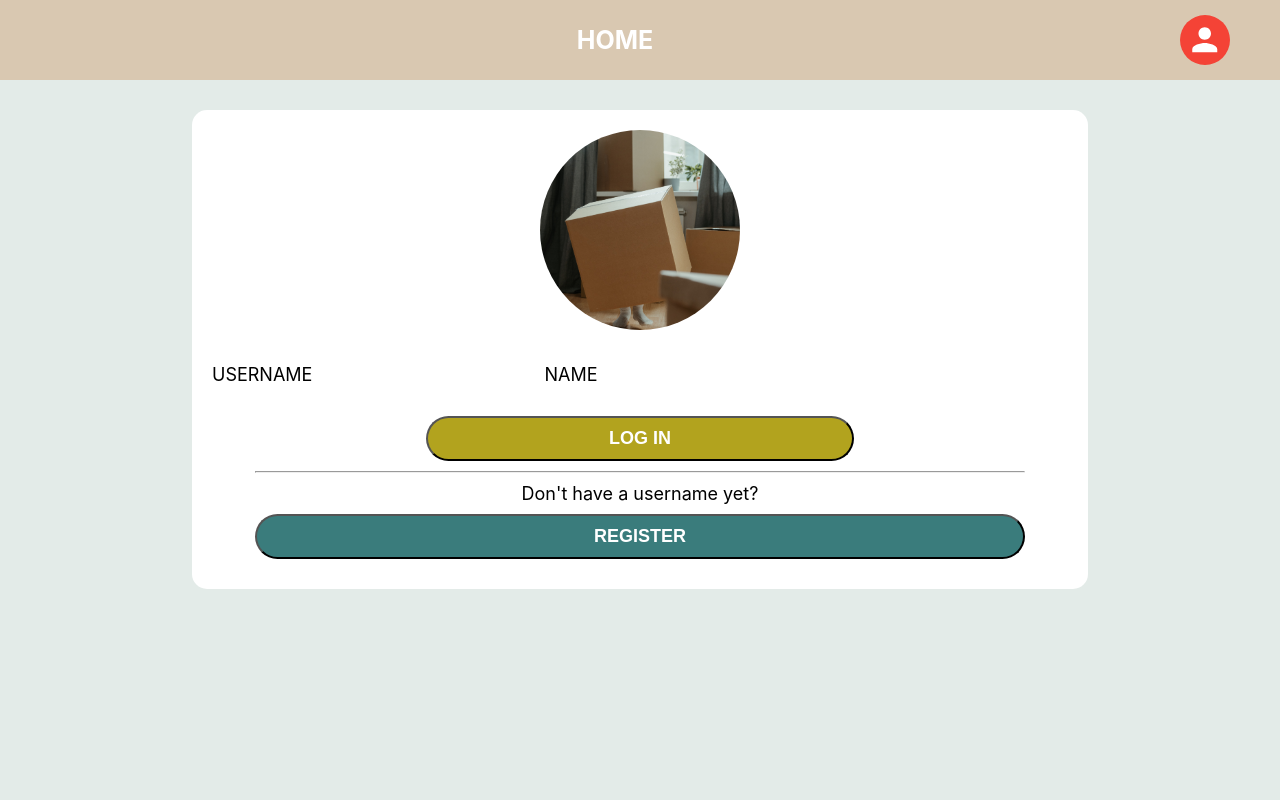
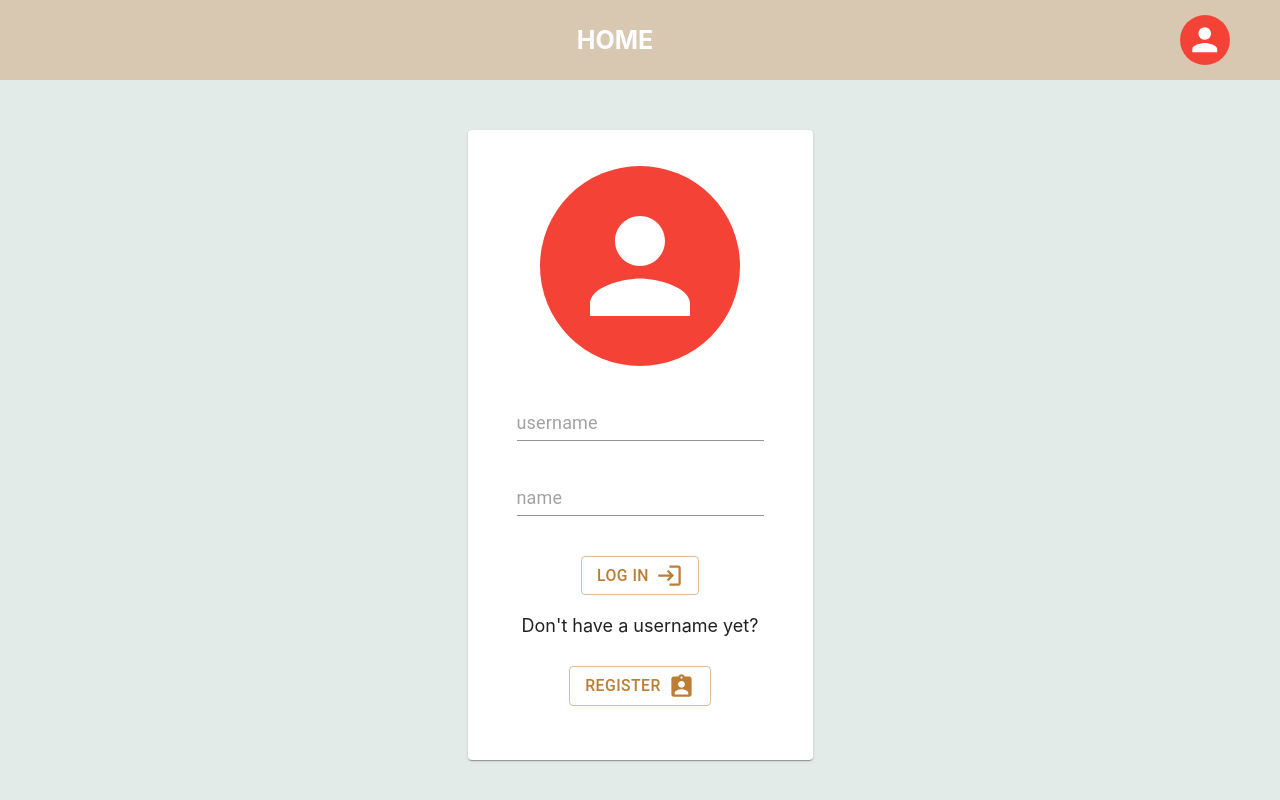
Before and after one commit to CelinaPlatt/nc-games, a React (Create React App) app: page /login in a window 1280 px wide. Shown: the top 800 px of the page. Built offline with nearby package versions, Linux system fonts and the light colour scheme; no server answers; the HTML template or start-up script is replaced by a standard one.

Commit message:
Change to material ui component on log in

```diff
--- a/src/components/Login.jsx
+++ b/src/components/Login.jsx
@@ -1,18 +1,24 @@
 import { useContext } from 'react';
 import { useState } from 'react';
-import { Link } from 'react-router-dom';
 import { UsersContext } from '../contexts/Users';
 import '../styles/Login.css';
-
 import Box from '@mui/material/Box';
 import Alert from '@mui/material/Alert';
 import { UserContext } from '../contexts/User';
 import { useHistory } from 'react-router';
+import Card from '@mui/material/Card';
+import CardContent from '@mui/material/CardContent';
+import Button from '@mui/material/Button';
+import Avatar from '@mui/material/Avatar';
+import { red } from '@mui/material/colors';
+import { Input } from '@mui/material';
+import LoginIcon from '@mui/icons-material/Login';
+import AssignmentIndIcon from '@mui/icons-material/AssignmentInd';
 
+const ariaLabel = { 'aria-label': 'description' };
 const Login = () => {
   const [usernameInput, setUsernameInput] = useState('');
   const [nameInput, setNameInput] = useState('');
-  // const [user, setUser] = useState('');
   const [usernameErr, setUsernameErr] = useState('');
   const [nameErr, setNameErr] = useState('');
   const [isLoginSuccessful, setIsLoginSuccessful] = useState(false);
@@ -71,14 +77,6 @@ const Login = () => {
   };
 
   console.log(isLoginSuccessful, 'isLoginSuccessful');
-  // console.log(user, '<<<user');
-
-  console.log(usernameInput, '<<username');
-  console.log(nameInput, '<<name');
-
-  console.log(user, '<user in login');
-  console.log(usernameErr, 'username err');
-  console.log(nameErr, 'username err');
 
   if (isLoginSuccessful) {
     localStorage.setItem('loggedInUser', JSON.stringify(user));
@@ -86,31 +84,28 @@ const Login = () => {
   }
 
   return (
-    <div className="loginCard">
-      <form className="loginForm" onSubmit={handleSubmit}>
-        <img
-          className="loginImg"
-          src={
-            !user.username || usernameErr
-              ? '/images/pexels-cottonbro-4569857.jpg'
-              : user.avatar_url
-          }
-          alt="username"
-          onError={(e) => {
-            e.target.src = '/images/pexels-jan-kopřiva-5800065.jpg';
-          }}
+    <Card
+      style={{ margin: '50px auto', textAlign: 'center' }}
+      sx={{ maxWidth: 345 }}
+    >
+      <CardContent>
+        <Avatar
+          style={{ margin: '20px auto', width: 200, height: 200 }}
+          sx={{ bgcolor: red[500] }}
+          alt={user.username ? user.username : 'avatar'}
+          src={user.avatar_url}
         />
-        <section className="inputsBlock">
-          <label htmlFor="username">USERNAME</label>
-          <input
-            type="text"
-            name="username"
-            id="username"
-            required
+        <form className="newReviewFormContainer">
+          <Input
+            className="formInput"
+            placeholder="username"
+            inputProps={ariaLabel}
+            id="usernameInput"
             value={usernameInput}
             onChange={(e) => {
               setUsernameInput(e.target.value);
             }}
+            style={{ margin: 20 }}
             onBlur={validateUserName}
             onFocus={resetUserNameErr}
           />
@@ -119,35 +114,43 @@ const Login = () => {
               <Alert severity="error">{usernameErr}</Alert>
             </Box>
           ) : null}
-          <label htmlFor="name">NAME</label>
-          <input
+          <Input
+            className="formInput"
+            placeholder="name"
+            inputProps={ariaLabel}
             type="password"
-            name="name"
-            id="name"
-            required
+            required="true"
+            id="nameInput"
             value={nameInput}
             onChange={(e) => {
               setNameInput(e.target.value);
             }}
+            style={{ margin: 20 }}
             onFocus={resetNameErr}
           />
-          {nameErr ? (
-            <Box sx={{ width: '100%' }}>
-              <Alert severity="error">{nameErr}</Alert>
-            </Box>
-          ) : null}
-        </section>
-        <button className="loginBtn">Log In</button>
-        <hr className="divisionLine" />
+        </form>
+
+        <Button
+          variant="outlined"
+          onClick={handleSubmit}
+          style={{ margin: '20px 0' }}
+        >
+          Log in <LoginIcon className="btnSpan" />
+        </Button>
+
         <p>Don't have a username yet?</p>
 
-        <Link to="/register">
-          <button className="registerBtn">
-            Register
-          </button>
-        </Link>
-      </form>
-    </div>
+        <Button
+          style={{ margin: '30px 0' }}
+          variant="outlined"
+          onClick={() => {
+            history.push('/register');
+          }}
+        >
+          Register <AssignmentIndIcon className="btnSpan" />
+        </Button>
+      </CardContent>
+    </Card>
   );
 };
 
```
